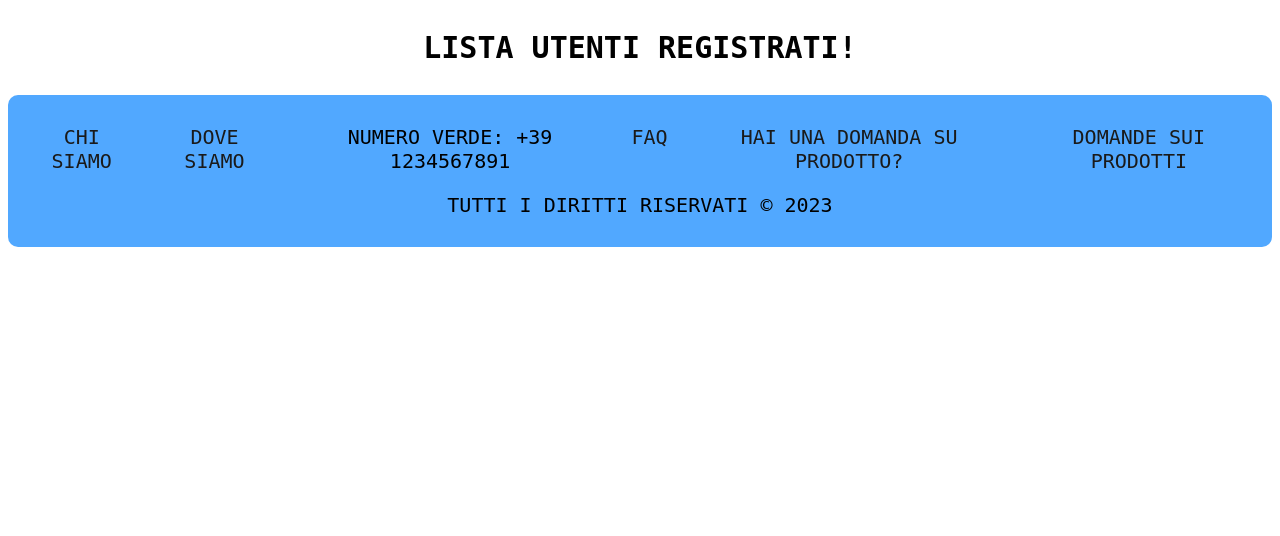
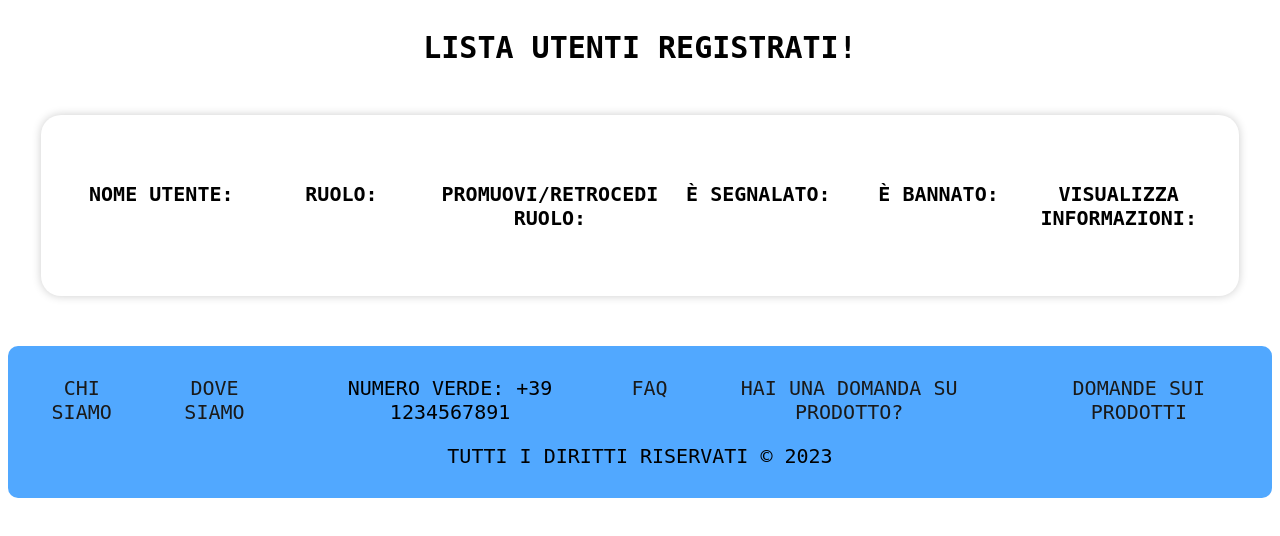
Before and after one commit to Luke-1310/University-Materials, a PHP site: page /lista_utenti.php in a window 1280 px wide. Shown: the part 94-630 px from the top of the page. Run offline with PHP 8.4, Linux system fonts and the light colour scheme; data that the repository does not hold is empty.

Commit message:
now, into lista_utenti.php titles will be shown on

```diff
--- a/Tesina/lista_utenti.php
+++ b/Tesina/lista_utenti.php
@@ -45,30 +45,57 @@ $ris = $connessione->query($query);
 //Verifico se la query ha restituito risultati
 if ($ris) {
 
+    $stampaUtenti = false;
+
+    echo "<div class=\"container\">";
+
+        if(!$stampaUtenti){
+            echo "<div class=\"column\">";
+                echo "<h4>NOME UTENTE:</h4>";
+            echo"</div>";
+
+            echo "<div class=\"column\">";
+                echo "<h4>RUOLO:</h4>";
+            echo"</div>";
+
+            echo "<div class=\"column\">";
+                echo "<h4>PROMUOVI/RETROCEDI RUOLO:</h4>";
+            echo"</div>";
+
+            echo "<div class=\"column\">";
+                echo "<h4>È SEGNALATO:</h4>";;
+            echo"</div>";
+
+            echo "<div class=\"column\">";
+                echo "<h4>È BANNATO:</h4>";;
+            echo"</div>";
+
+            echo "<div class=\"column\">";
+                echo "<h4>VISUALIZZA INFORMAZIONI:</h4>";;
+            echo"</div>";
+
+            $stampaUtenti = true;
+        }
+
         //Estraggo il risultato come un array associativo
         while($row = $ris->fetch_assoc()){
 
             // Dopo che il ciclo ha eseguito le istruzioni, PHP torna all'inizio del ciclo (while) e verifica se $ris->fetch_assoc() restituisce un altro record.
             // Se sì, il ciclo viene eseguito di nuovo con un nuovo set di dati in $row; altrimenti, il ciclo si interrompe.
 
-        echo "<div class=\"container\">";
-
-            echo "<div class=\"columns-container\">";
-
                 echo "<div class=\"column\">";
-                    echo "<h3>NOME UTENTE:</h3>";
                     echo "<p>". $row['username'] ."</p>";
                 echo "</div>";
 
+
                 echo "<div class=\"column\">";
-                    echo "<h3>RUOLO:</h3>";
                     echo "<p>" . $row['ruolo'] . "</p>";
                 echo "</div>";
+
 
                 echo "<div class=\"column\">";
 
                     echo "<div class=\"conferma\">";
-                        echo "<h3>PROMUOVI/RETROCEDI RUOLO:</h3>";
 
                         echo "<form action = \"res/PHP/promuovi_retrocedi.php\" method='POST'>";
 
@@ -90,8 +117,18 @@ if ($ris) {
 
                 echo "</div>";
 
+
                 echo "<div class=\"column\">";
-                    echo "<h3>È SEGNALATO:</h3>";
+
+                    if($row['ban']){
+                        echo "<strong><p style=\"color: red;\">SI</p></strong>";
+                    }
+                    else{
+                        echo "<strong><p style=\"color: green;\">NO</p></strong>";
+                    }
+                echo "</div>";
+
+                echo "<div class=\"column\">";
 
                     if($row['segnalazione']){
                         echo "<strong><p style=\"color: red;\">SI</p></strong>";
@@ -102,18 +139,6 @@ if ($ris) {
                 echo "</div>";
 
                 echo "<div class=\"column\">";
-                    echo "<h3>È BANNATO:</h3>";
-
-                    if($row['ban']){
-                        echo "<strong><p style=\"color: red;\">SI</p></strong>";
-                    }
-                    else{
-                        echo "<strong><p style=\"color: green;\">NO</p></strong>";
-                    }
-                echo "</div>";
-
-                echo "<div class=\"column\">";
-                    echo "<h3>VISUALIZZA INFORMAZIONI:</h3>";
 
                     echo "<div class=\"conferma\">";
 
@@ -123,18 +148,13 @@ if ($ris) {
                             echo "</form>";
 
                         echo "</div>";
-                echo "</div>";
 
                 echo "</div>";
 
-        echo "</div>";
-
-
             }
         }
-else{
-    exit(1);
-}
+
+    echo"</div>";
 
 ?>
 </body>
--- a/Tesina/res/CSS/external_lista_utenti.css
+++ b/Tesina/res/CSS/external_lista_utenti.css
@@ -6,18 +6,18 @@
 }
 
 .container {
-    display: flex;
-    flex-direction: row;
-    justify-content: space-between;
-    align-items: center;
-    text-align: center;
-    font-family: 'Roboto Mono', monospace;
-    font-size: 20px;
-    margin-top: 20px;
-    margin-bottom: 20px;
+    width: 90%;
+    max-width: 1200px;
+    margin: 0 auto;
+    display: grid;
+    grid-template-columns: repeat(6, 1fr);
+    padding: 30px;
     background-color: #ffffff;
     border-radius: 20px;
     box-shadow: 0 0 10px rgba(0, 0, 0, 0.2);
+
+    margin-top: 50px;
+    margin-bottom: 50px;
 }
 
 .container h3 {
```
Also changed, not shown: Tesina/res/CSS/external_lista_utenti_dark.css (+9 -9 lines). Lines whose indentation alone changed are shown as unchanged.
